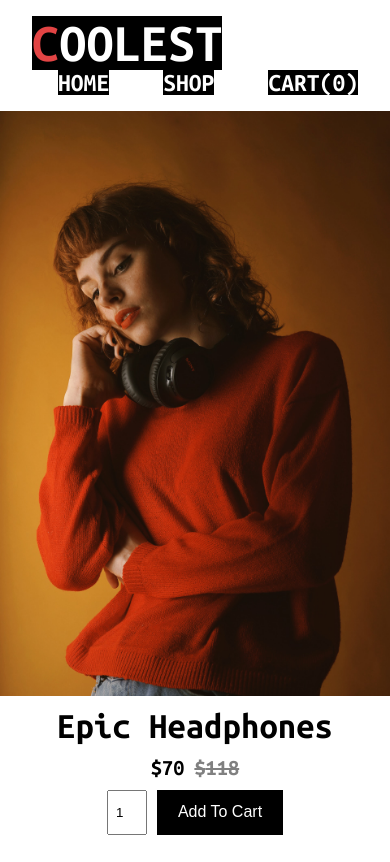
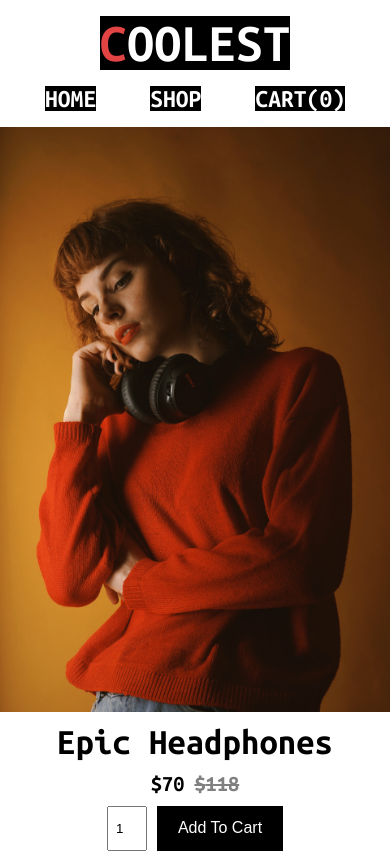
Before and after one commit to alessandrovinciabc/cool-shop-react, a React (Create React App) app: page /product/epic-headphones in a window 390 px wide. Built offline with nearby package versions, Linux system fonts and the light colour scheme.

Commit message:
Add media query for header

```diff
--- a/src/components/Header.css
+++ b/src/components/Header.css
@@ -53,3 +53,15 @@
 .Navigation__link:hover {
   color: grey;
 }
+
+@media only screen and (max-width: 700px) {
+  .Header {
+    flex-direction: column;
+    align-items: center;
+  }
+
+  .Header__navigation {
+    margin-left: 0;
+    margin-top: 1rem;
+  }
+}
```
